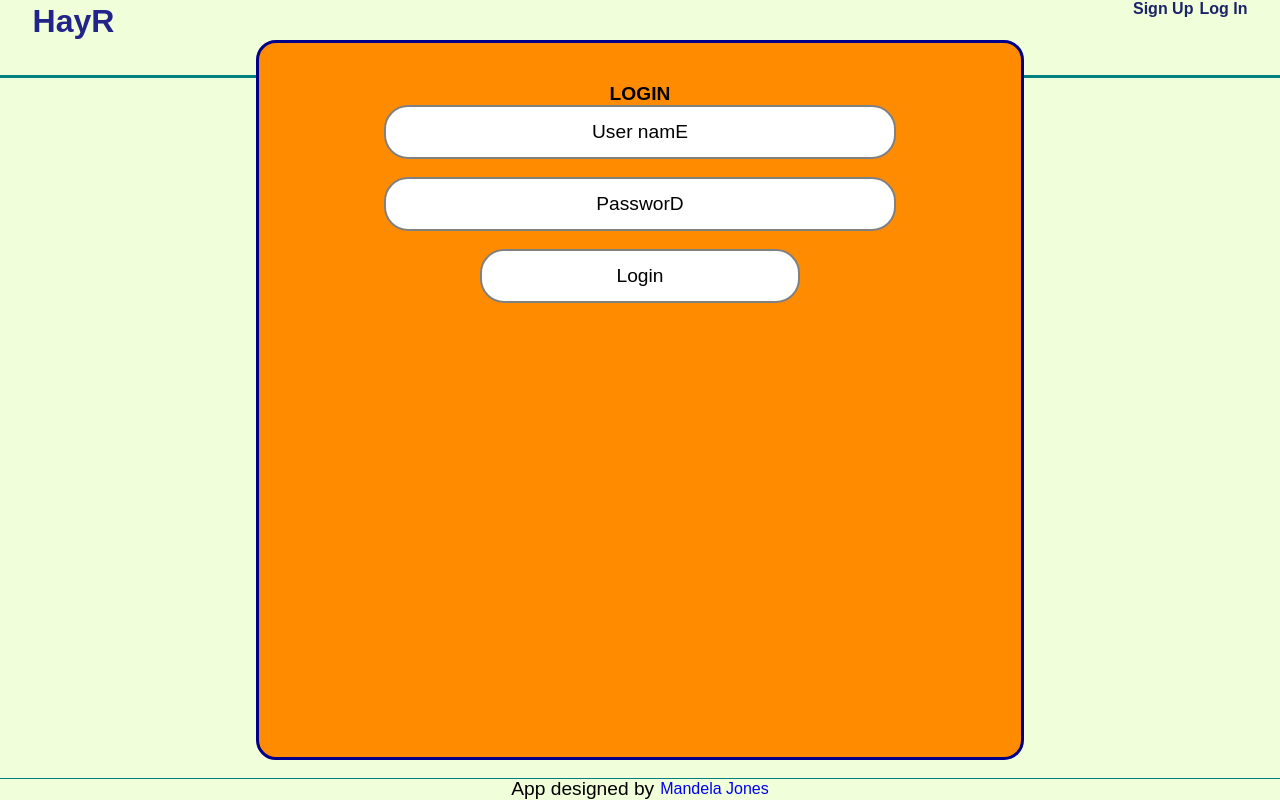
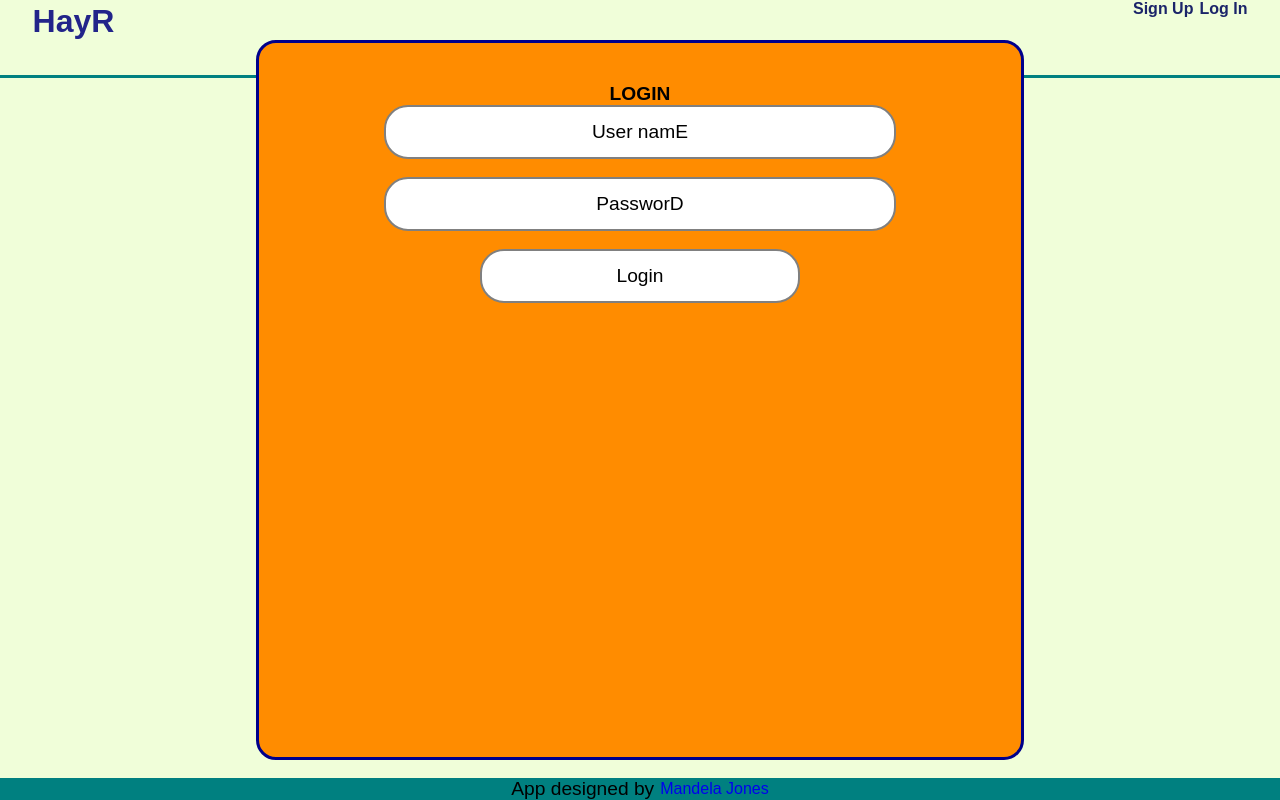
Before and after one commit to ManXD3la/hayr-client, a React (Create React App) app: page /login in a window 1280 px wide. Built offline with nearby package versions, Linux system fonts and the light colour scheme.

Commit message:
footer fix

```diff
--- a/src/components/Footer/Footer.css
+++ b/src/components/Footer/Footer.css
@@ -1,6 +1,5 @@
 footer {
     grid-row: 4;
-    height: 5%;
     bottom: 0;
     background-color: teal;
     flex-shrink: 0;
```
